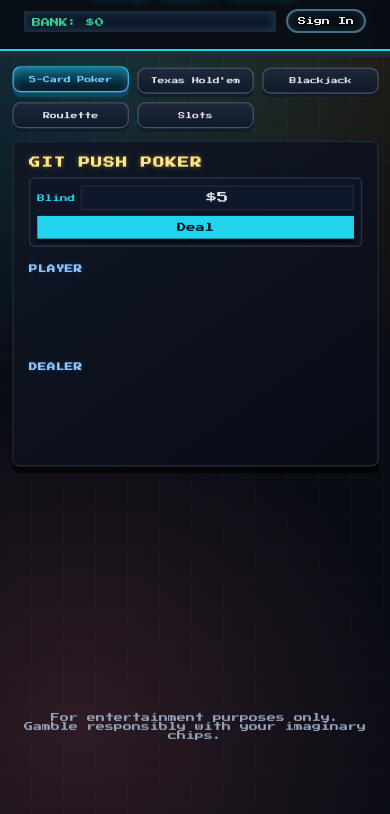
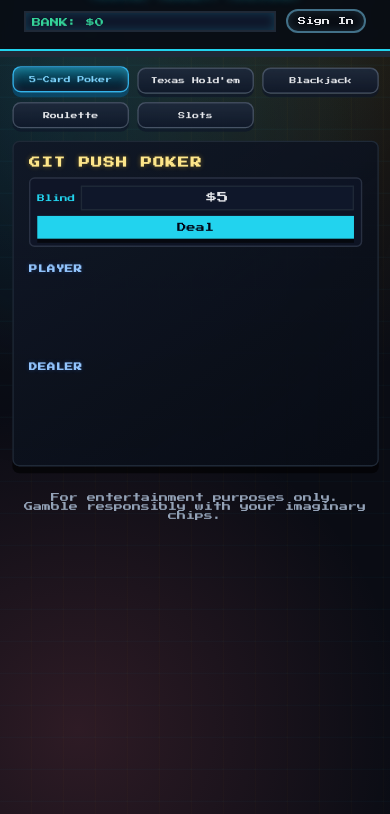
Before and after one commit to williamjasperbehnke/Cache-Money-Casino, a plain HTML site: page frontend/poker.html in a window 390 px wide. Shown: the part 30-844 px from the top of the page. Drawn offline with Linux system fonts and the light colour scheme; no server answers; a script that the page names is missing.

Commit message:
Remove extra space above footer on mobile

```diff
--- a/frontend/styles.css
+++ b/frontend/styles.css
@@ -2026,6 +2026,8 @@ body.small-win .topbar {
     transform: scale(0.69);
     transform-origin: top left;
     max-width: 100%;
+    margin-bottom: -180px;
+    padding-bottom: 0;
   }
 
   .panel {
```
